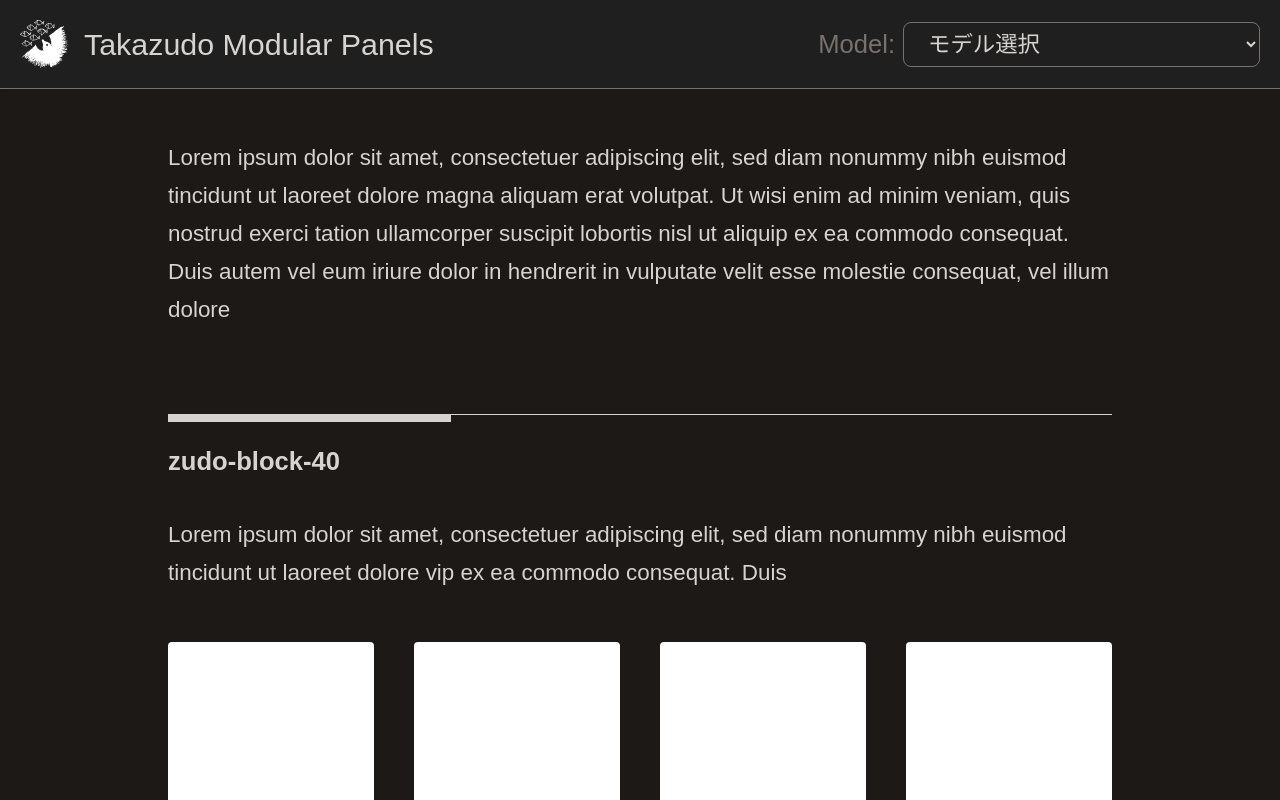
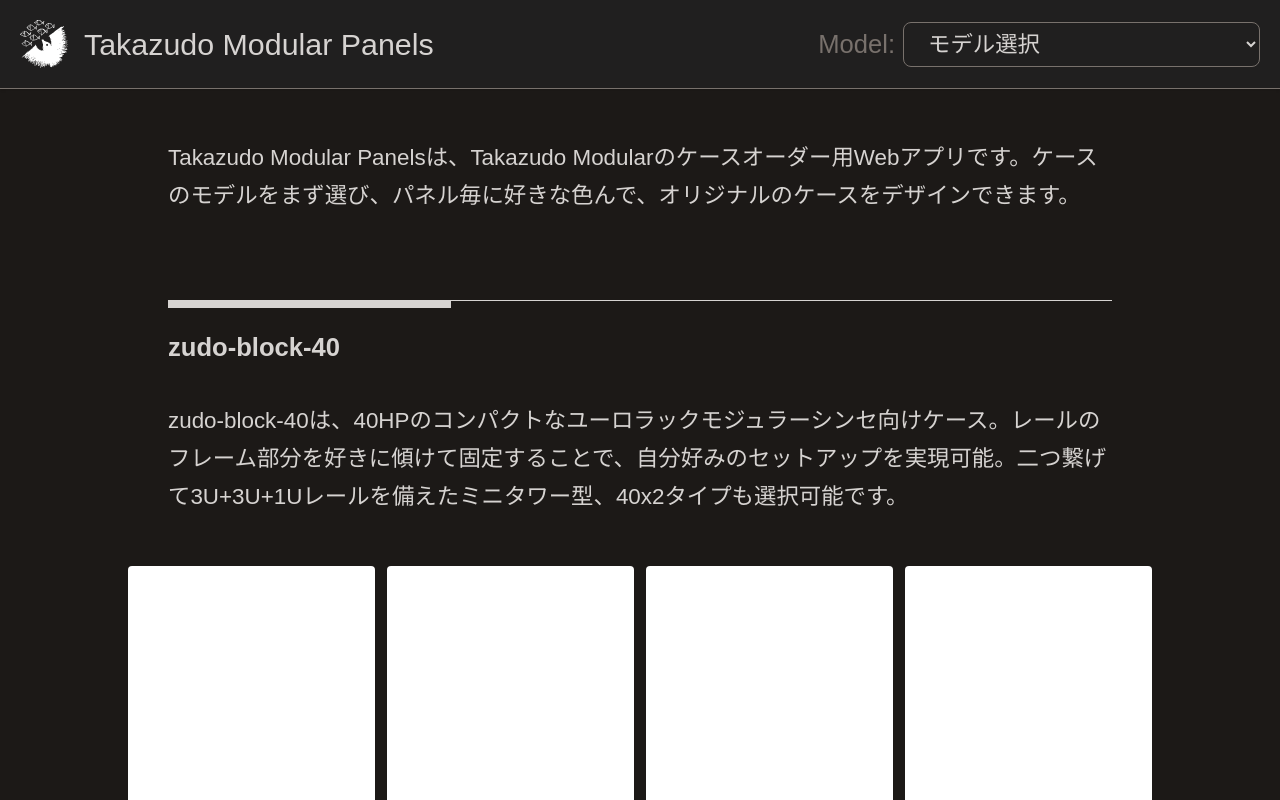
Before and after one commit to Takazudo/case-estimate, a React (Vite) app: page / in a window 1280 px wide. Built offline with nearby package versions, Linux system fonts and the light colour scheme.

Commit message:
top page text

```diff
--- a/src/components/article/grid-images.tsx
+++ b/src/components/article/grid-images.tsx
@@ -16,8 +16,9 @@
   return (
     <div
       className={`
+        -mx-hgap-md
         grid grid-cols-2 md:grid-cols-4
-        gap-hgap-sm md:gap-hgap-md
+        gap-hgap-xs md:gap-hgap-xs
         ${className}
       `}
     >
--- a/src/components/top-page.tsx
+++ b/src/components/top-page.tsx
@@ -24,29 +24,39 @@
   return (
     <div className="h-full overflow-y-auto">
       <div className="container mx-auto px-hgap-md py-vgap-lg max-w-5xl">
-        {/* First paragraph section */}
         <ArticleParagraph className="mb-vgap-lg">
           <p>
-            Lorem ipsum dolor sit amet, consectetuer adipiscing elit, sed diam nonummy nibh euismod
-            tincidunt ut laoreet dolore magna aliquam erat volutpat. Ut wisi enim ad minim veniam,
-            quis nostrud exerci tation ullamcorper suscipit lobortis nisl ut aliquip ex ea commodo
-            consequat. Duis autem vel eum iriure dolor in hendrerit in vulputate velit esse molestie
-            consequat, vel illum dolore
+            Takazudo Modular Panelsは、Takazudo
+            Modularのケースオーダー用Webアプリです。ケースのモデルをまず選び、パネル毎に好きな色んで、オリジナルのケースをデザインできます。
           </p>
         </ArticleParagraph>
 
-        {/* Section with heading */}
         <ArticleH2>zudo-block-40</ArticleH2>
 
         <ArticleParagraph className="mb-vgap-lg">
           <p>
-            Lorem ipsum dolor sit amet, consectetuer adipiscing elit, sed diam nonummy nibh euismod
-            tincidunt ut laoreet dolore vip ex ea commodo consequat. Duis
+            zudo-block-40は、40HPのコンパクトなユーロラックモジュラーシンセ向けケース。レールのフレーム部分を好きに傾けて固定することで、自分好みのセットアップを実現可能。二つ繋げて3U+3U+1Uレールを備えたミニタワー型、40x2タイプも選択可能です。
           </p>
         </ArticleParagraph>
 
-        {/* Model grid */}
         <GridImages items={modelItems} className="mb-vgap-xl" />
+
+        <ArticleH2>zudo-block-60</ArticleH2>
+
+        <ArticleParagraph className="mb-vgap-lg">
+          <p>
+            zudo-block-60は、60HPの丁度良いサイズのケース。基本的な機能は40HPタイプと同じで、2つ繋げた60x2タイプは、中規模のシステムに丁度良いサイズのケースです。
+          </p>
+        </ArticleParagraph>
+
+        <ArticleH2>10BOX Ju-Bako</ArticleH2>
+
+        <ArticleParagraph className="mb-vgap-lg">
+          <p>
+            10BOX
+            Ju-Bakoは、幅60HP、浅い前側、深い奥側の2レール構成の、固定レイアウトタイプのケース。深さの違いを利用したスタンドや、ホコリ避け用のケースも付属した、卓上に丁度良いサイズのケースです。
+          </p>
+        </ArticleParagraph>
       </div>
     </div>
   );
```
